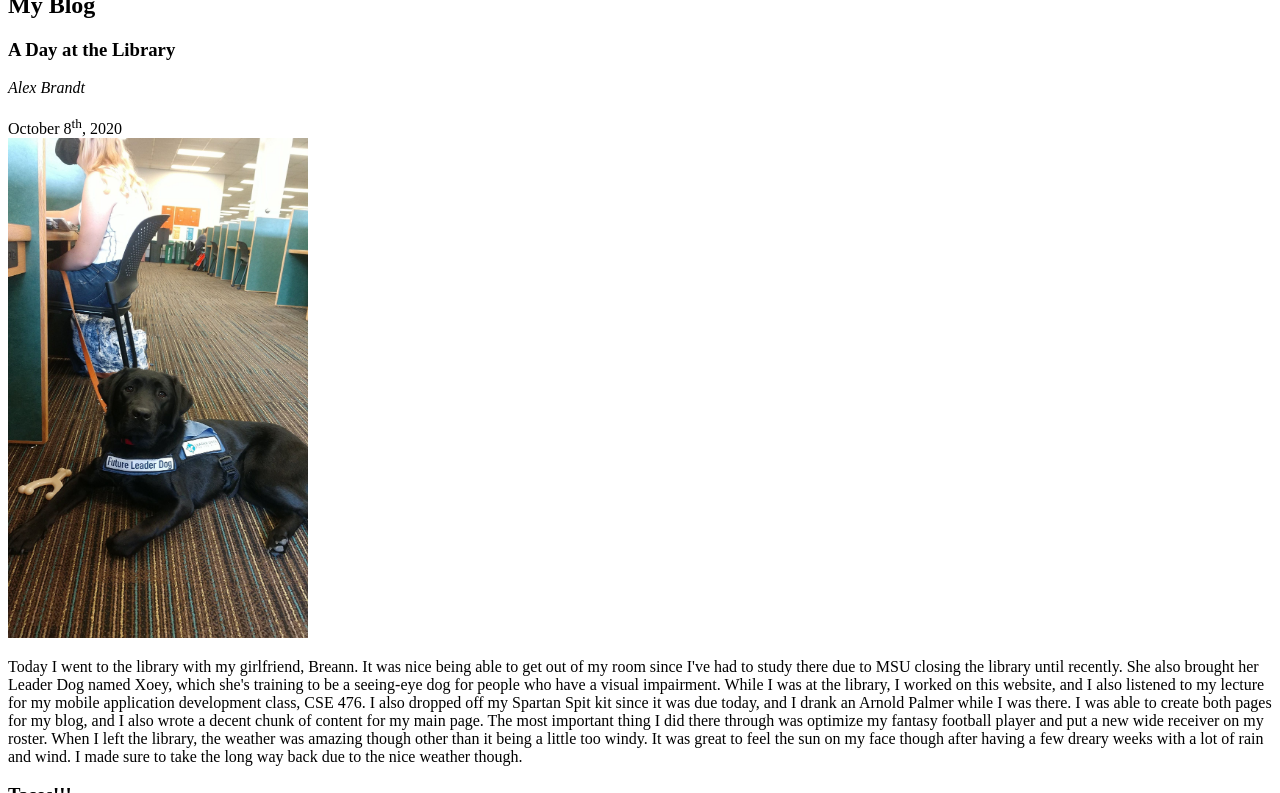
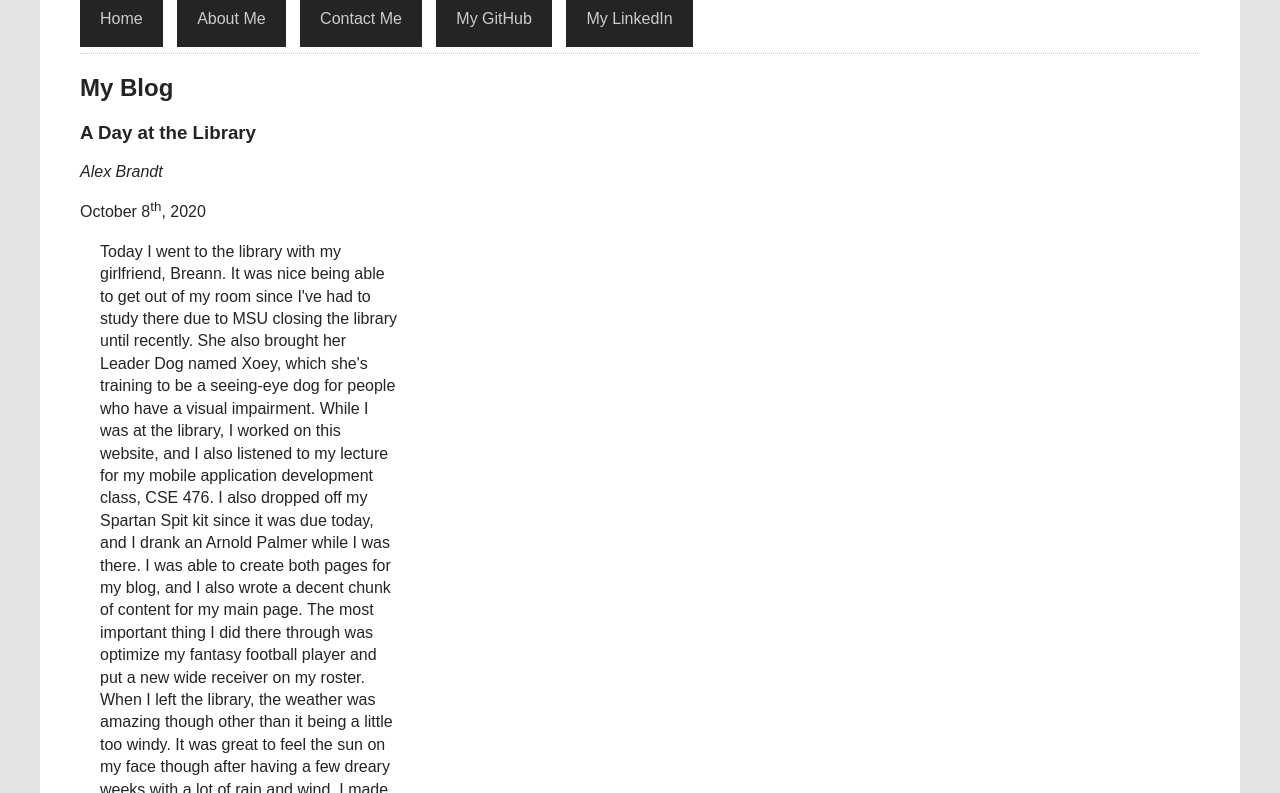
Before and after one commit to alexbrandt4664/mi349_blog, a plain HTML site: page index.html in a window 1280 px wide. Shown: the part 160-953 px from the top of the page. Drawn offline with Linux system fonts and the light colour scheme.

Commit message:
Added in CSS

```diff
--- a/index.html
+++ b/index.html
@@ -3,38 +3,39 @@
     <head>
         <meta charset="UTF-8">
         <meta name="viewport" content="width=device-width, initial-scale=1.0">
+        <link rel="stylesheet" href="style.css">
         <title>Alex's Blog</title>
     </head>
     <body>
         <header>
             <h1>Alex Brandt's Blog</h1>
-            <p><a href="https://github.com/alexbrandt4664">My GitHub</a>    <a href="https://www.linkedin.com/in/alexander-brandt-a99662185/">My LinkedIn</a></p>
-        </header>
             <nav>
                 <a href="index.html">Home</a>
                 <a href="about.html">About Me</a>
                 <a href="contact.html">Contact Me</a>
+                <a href="https://github.com/alexbrandt4664">My GitHub</a>
+                <a href="https://www.linkedin.com/in/alexander-brandt-a99662185/">My LinkedIn</a>
             </nav>
+        </header>
+        <section id="blog">
             <h2>My Blog</h2>
-        <article>
+            <article class="blog_post">
                 <h3>A Day at the Library</h3>
                 <address>Alex Brandt</address>  <br>
                 <time datetime="2020-10-08 20:36">October 8<sup>th</sup>, 2020</time>
-            <br>
-            <img src="xoey.jpg" alt="Xoey and Bre" width="300" height="500" >
                 <p>
                     Today I went to the library with my girlfriend, Breann. It was nice being able to get out of my room since I've had to study there due to MSU closing the library until recently. She also brought her Leader Dog named Xoey, which she's training to be a seeing-eye dog for people who have a visual impairment. While I was at the library, I worked on this website, and I also listened to my lecture for my mobile application development class, CSE 476. I also dropped off my Spartan Spit kit since it was due today, and I drank an Arnold Palmer while I was there. I was able to create both pages for my blog, and I also wrote a decent chunk of content for my main page. The most important thing I did there through was optimize my fantasy football player and put a new wide receiver on my roster. When I left the library, the weather was amazing though other than it being a little too windy. It was great to feel the sun on my face though after having a few dreary weeks with a lot of rain and wind. I made sure to take the long way back due to the nice weather though.
                 </p>
+                <img src="xoey.jpg" alt="Xoey and Bre" width="300" height="500" >
             </article>
-        <article>
+            <article class="blog_post">
                 <h3>Tacos!!!</h3>
                 <address>Alex Brandt</address> <br>
                 <time datetime="2020-09-13 20:36">September 13<sup>th</sup>, 2020</time>
-            <br>
-            <img src="tacos.png" alt="Tacos" width="500" height="300">
                 <p>
                     Today I went to Barrio in East Lansing with my friends Ben, Jessica, Matt, Ryan, and Jackson. It was a great time even though our waiter didn't do a very good job. He had to ask us for orders three separate times since he didn't use a notepad to write anything down. We first ordered chips and salsa as well as guacamole. Their salsa and their guacamole are both very good, but for some reason we got half of an avocado that hadn't been mashed in our bowl of guacamole. The tacos we ordered were fantastic though. I ordered three custom tacos with chicken, salsa, onions, lettuce, and cheese. Even though I felt like I personally ate an entire bowl of chips myself, I ate three of the tacos, and I felt like I could've eaten at least two more since I hadn't eaten that much that day. We also got to see our friend Tyler who works there, and he even helped our waiter serve our food. I think that the next time I go there I'm going to try some of their specialty tacos. One of them comes with steak that was marinated in Coca-Cola which I thought was interesting to see, but apparently it's pretty good!
                 </p>
+                <img src="tacos.png" alt="Tacos" width="500" height="300">
                 <table>
                     <caption>Sample of Barrio's Menu</caption>
                     <tr>
@@ -71,6 +72,6 @@
                     <button>Sign Up</button>
                 </form>
             </section>
-
+        </section>
     </body>
 </html>
--- /dev/null
+++ b/style.css
@@ -0,0 +1,62 @@
+html {
+    background: #e3e3e3;
+}
+
+body {
+    font-family: Arial, Helvetica, sans-serif;
+    margin: 40px;
+    padding: 40px;
+    color: #242424;
+    border-top: 10px solid #242424;
+    background: #ffffff;
+}
+
+h1 {
+    font-size: 3em;
+    margin: 0;
+}
+
+p {
+    line-height: 1.4em;
+    width: 300px;
+    margin: 20px;
+}
+
+#blog {
+    border-top: 1px dotted #ccc;
+}
+
+.blog_post {
+    border-bottom: 1px dotted #ccc;
+}
+
+img[src="me.jpg"] {
+    border: 2px ridge #242424;
+}
+
+a {
+    padding: 20px;
+    margin-right: 10px;
+    background-color: #242424;
+    color: #ccc;
+    text-decoration: none;
+}
+
+a:hover {
+    color: #242424;
+    background-color: #ccc;
+}
+
+nav {
+    margin-top: 25px;
+    margin-bottom: 25px;
+}
+
+#bio p {
+    margin: 0;
+    width: 1000px;
+}
+
+#about_me {
+    margin-top: 35px;
+}
```
Also changed, not shown: about.html (+7 -3 lines), contact.html (+8 -6 lines). Lines whose indentation alone changed are shown as unchanged.
